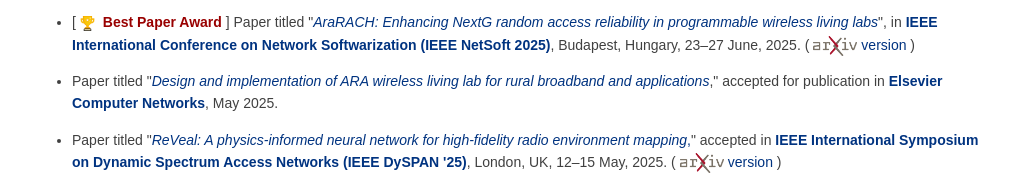
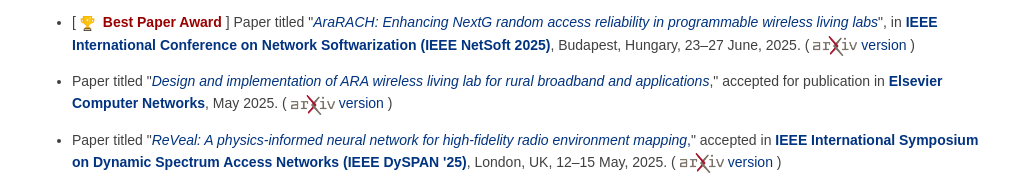
Before and after one commit to 4sarathbabu/4sarathbabu.github.io, a plain HTML site: page index.html in a window 1280 px wide. Shown: the part 643-818 px from the top of the page, without its empty margins (133-1146 px from the left). Drawn offline with Linux system fonts and the light colour scheme.

Commit message:
deploy: 03eaf0af97705c5d119a48bd37fe382646bb73c4

```diff
--- a/index.html
+++ b/index.html
@@ -119,7 +119,10 @@ version</a> )</p></li>
 for rural broadband and
 applications</em></a>,"
 accepted for publication in <a href="https://doi.org/10.1016/j.comnet.2025.111188"><strong>Elsevier Computer
-Networks</strong></a>, May 2025.</p></li>
+Networks</strong></a>,
+May 2025. ( <a href="https://arxiv.org/pdf/2408.00913"><img src="images/arxiv.png" style="vertical-align:
+middle" height="20"></img>
+version</a> )</p></li>
 <li><p>Paper titled "<a href="https://doi.org/10.1109/DySPAN64764.2025.11115911"><em>ReVeal: A physics-informed neural network for
 high-fidelity radio environment
 mapping</em>,</a>"
```
